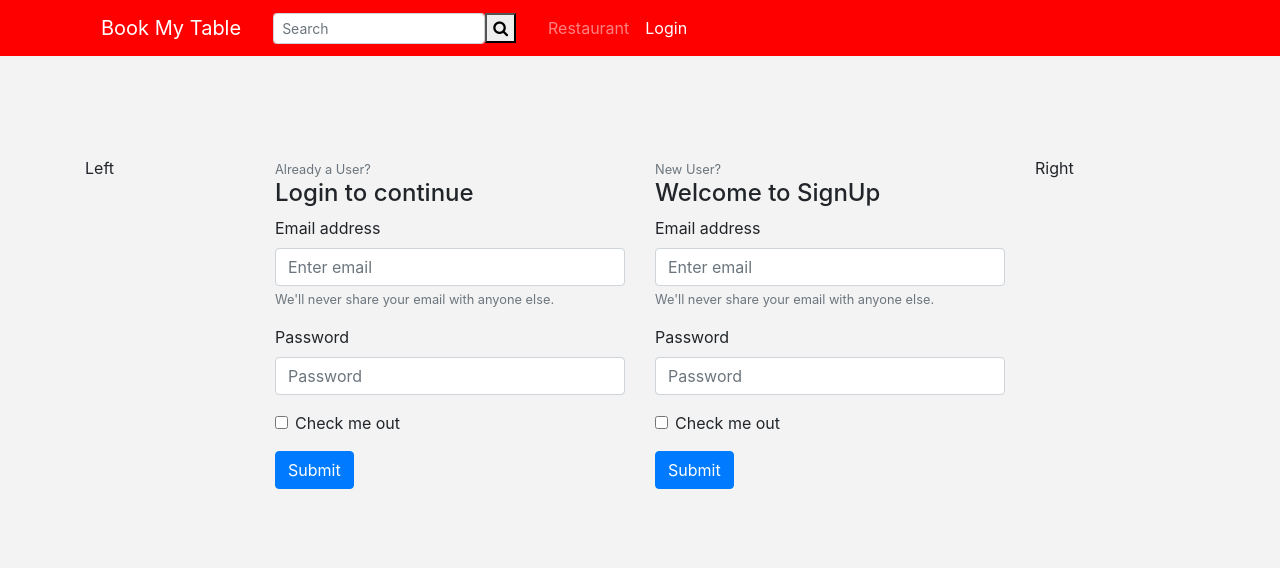
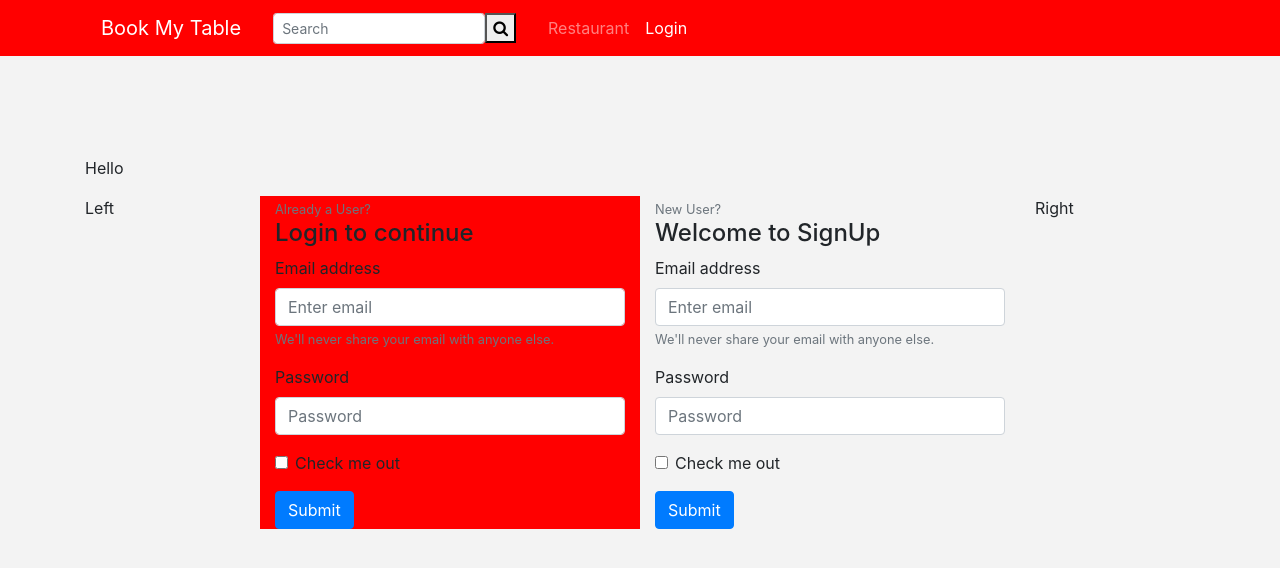
Before and after one commit to garganshul108/BookMyTable, a React (Create React App) app in the folder bookmytable/: page /login in a window 1280 px wide. Shown: the top 568 px of the page. Built offline with nearby package versions, Linux system fonts and the light colour scheme.

Commit message:
testing reload

```diff
--- a/bookmytable/src/components/css/login.css
+++ b/bookmytable/src/components/css/login.css
@@ -0,0 +1,3 @@
+.loginPage .loginDiv {
+  background: red;
+}
--- a/bookmytable/src/components/login.jsx
+++ b/bookmytable/src/components/login.jsx
@@ -5,8 +5,8 @@ import "./css/login.css";
 class Login extends Component {
   render() {
     return (
-      <React.Fragment>
-        <div className="container">
+      <div className="container loginPage">
+        <p>Hello</p>
         <div className="row">
           <div className="col-2">Left</div>
           <div className="col loginDiv">
@@ -94,7 +94,6 @@ class Login extends Component {
           <div className="col-2">Right</div>
         </div>
       </div>
-      </React.Fragment>
     );
   }
 }
--- a/bookmytable/src/components/subComponents/restaurant.jsx
+++ b/bookmytable/src/components/subComponents/restaurant.jsx
@@ -82,12 +82,8 @@ class Restaurant extends Component {
       <div className="container-fluid restaurantDisplay" key={id}>
         {/* this is the upper portion */}
         <div className="row">
-          <div className="col-3">
-            <img
-              className="restaurantThumbnail"
-              src={thumb}
-              alt="Image not Found"
-            />
+          <div className="col-2">
+            <img className="restaurantThumbnail" src={thumb} alt="not Found" />
           </div>
 
           <div className="col restaurantDesc">
--- a/bookmytable/src/index.js
+++ b/bookmytable/src/index.js
@@ -2,7 +2,7 @@ import React from 'react';
 import ReactDOM from 'react-dom';
 import * as serviceWorker from './serviceWorker';
 import { BrowserRouter } from 'react-router-dom'
-import App from './components/App';
+import App from './App';
 
 import './index.css';
 import 'bootstrap/dist/css/bootstrap.css';
```
Also changed, not shown: bookmytable/src/App.jsx (renamed from bookmytable/src/components/App.jsx, +7 -7 lines). Lines whose indentation alone changed are shown as unchanged.
